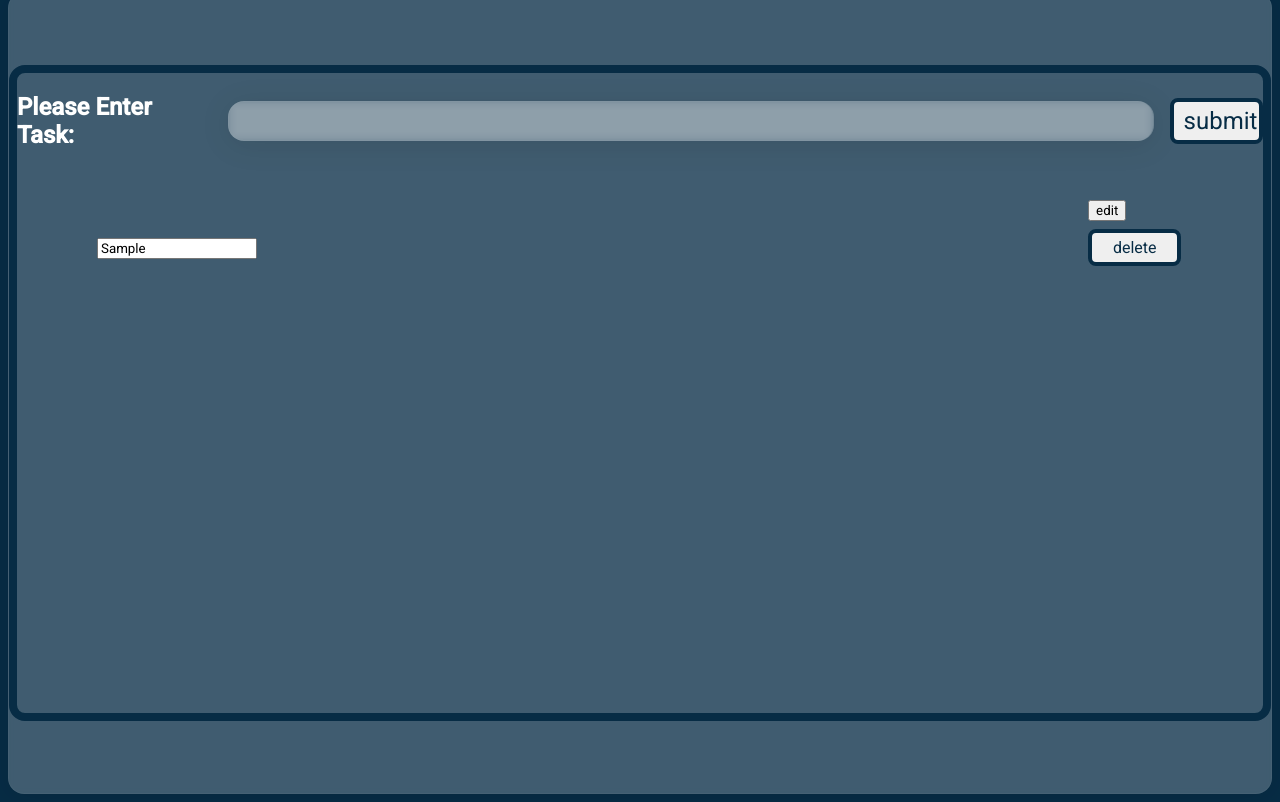
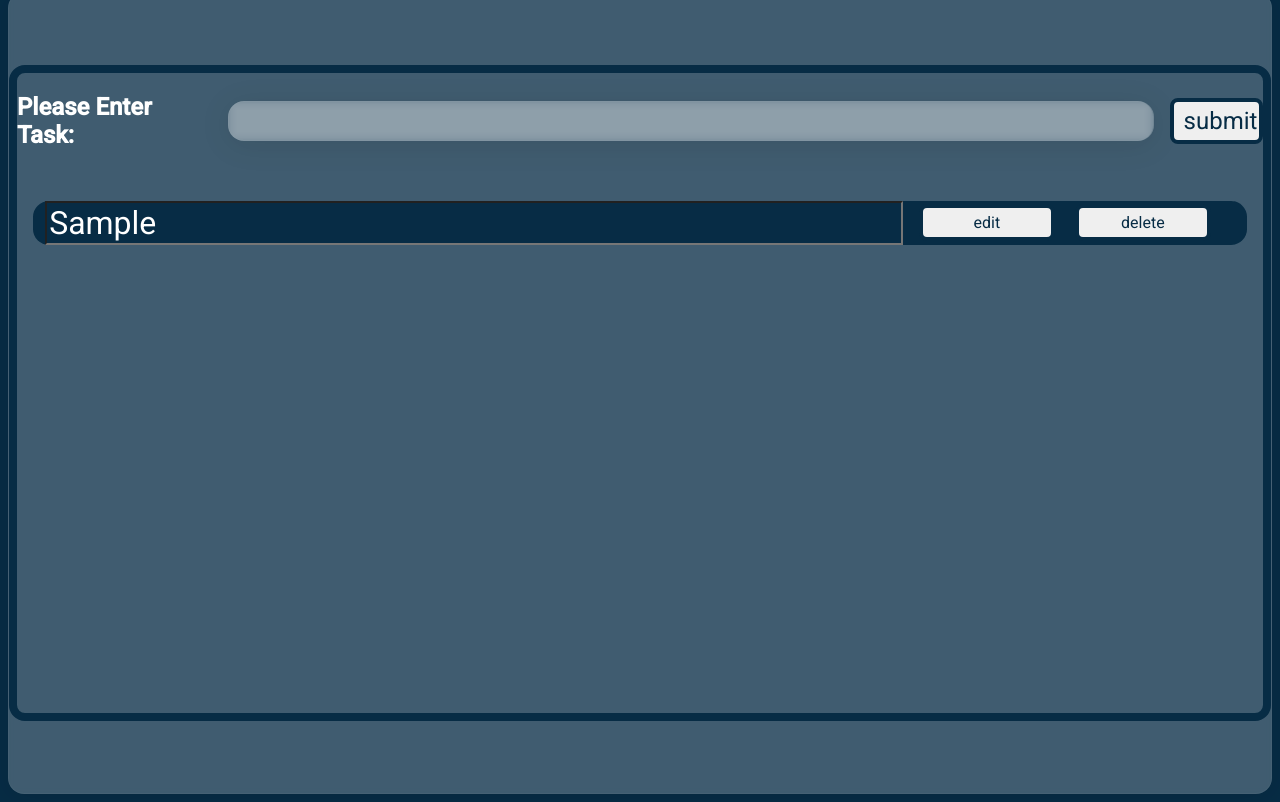
Before and after one commit to sz0320-bit/todoList, a plain HTML site: page index.html in a window 1280 px wide. Both pictures are taken after typing "Sample" into the empty fields and a click on the button "submit". Shown: the part 144-946 px from the top of the page. Drawn offline with Linux system fonts and the light colour scheme.

Commit message:
all local funtionality implemented, css is done. there might be some one off errors but nothing major as far as I know

```diff
--- a/scripts/mainscript.js
+++ b/scripts/mainscript.js
@@ -27,7 +27,7 @@ let linebox = document.querySelector("#entrypoint");
     linebox.innerHTML +=
         '<div class="textholder">' +
             '<div class="unline" id="line' + (arraysize-1) + '" >' +
-                '<input type="text" readonly value="' + items[arraysize-1] + '" onfocusout="setsData(this);">' +
+                '<input type="text" class="textbox" readonly value="' + items[arraysize-1] + '" onfocusout="setsData(this);">' +
             '</div>' +
             '<div class="buttonholder" id="holder' + arraysize + '">' +
                 ' <input type="button" value="edit" class="editbutton" id="edit' + (arraysize) + '" onclick="edits(this);">' +
@@ -39,10 +39,11 @@ let linebox = document.querySelector("#entrypoint");
 }
 
 function deletes(x){
-    const buttonID = x.id.replace("delete","");
     x.parentNode.parentNode.remove();
-    console.log(buttonID);
-    items.splice(buttonID,1);
+    const textval = x.parentNode.parentNode.firstChild.firstChild.value;
+    console.log(textval);
+    const textindex = items.indexOf(textval);
+    items.splice(textindex,1);
     console.log(items.toString());
 }
 
--- a/stylesheets/main.css
+++ b/stylesheets/main.css
@@ -1,5 +1,4 @@
 *{
-    /*border: solid red 4px;*/
     font-family: 'Roboto', sans-serif;
 }
 body{
@@ -98,28 +97,50 @@ body{
 .unline{
     font-size: 2rem;
     color: white;
-    width: 85%;
+    width: 70%;
     display: inline-block;
+    align-items: center;
+    justify-content: center;
 }
-
+.unline .textbox{
+    font-size: 2rem;
+    width: 100%;
+    background-color: #072c45;
+    color: white;
+}
 .buttonholder{
-    display: inline-block;
-    width: 10%;
+    display: inline-flex;
+    width: 28%;
     height: 2.26rem;
     align-items: center;
     justify-content: center;
+    gap: 20px;
 }
 .deletebutton{
-    width: 80%;
+    width: 40%;
     padding: 5px 10px;
     box-sizing: border-box;
     color: #072c45;
     font-size: 1rem;
     border-radius: 8px;
     border: #072c45 4px solid;
-
 }
 .deletebutton:hover {
+    background-color: #072c45; /* Green */
+    color: white;
+    border: 4px solid white;
+    box-shadow: 0 12px 16px 0 rgba(0, 0, 0, 0.24), 0 17px 50px 0 rgba(0, 0, 0, 0.19);
+}
+.editbutton{
+    width: 40%;
+    padding: 5px 10px;
+    box-sizing: border-box;
+    color: #072c45;
+    font-size: 1rem;
+    border-radius: 8px;
+    border: #072c45 4px solid;
+}
+.editbutton:hover {
     background-color: #072c45; /* Green */
     color: white;
     border: 4px solid white;
@@ -129,13 +150,15 @@ body{
     font-size: 2rem;
     color: white;
     width: 100%;
-    display: inline-block;
+    display: inline-flex;
     align-items: center;
     justify-content: center;
+    background-color: #072c45;
+    border-radius: 16px;
 }
 #entrypoint{
     display: flex;
     flex-direction: column;
-    gap: 1rem;
-    margin-left: 5rem;
+    gap: 1.5rem;
+    margin: 1em;
 }
```
